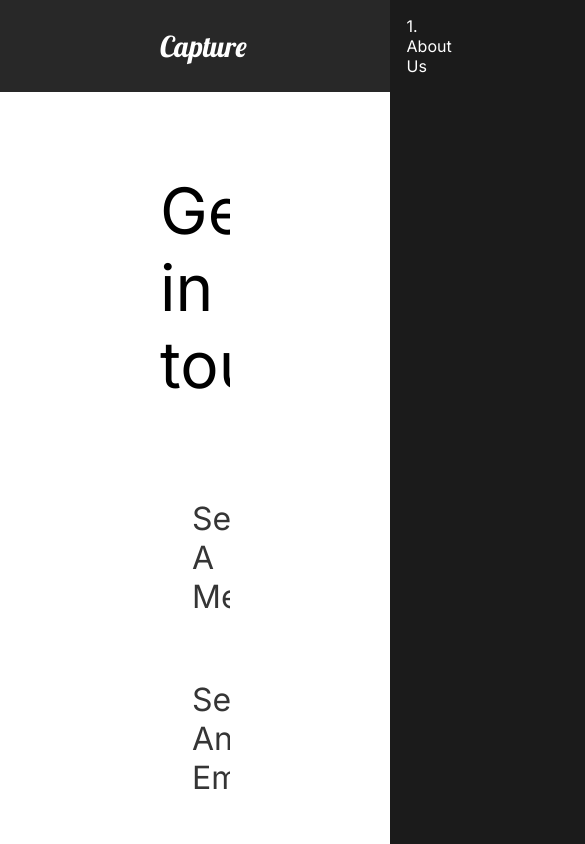
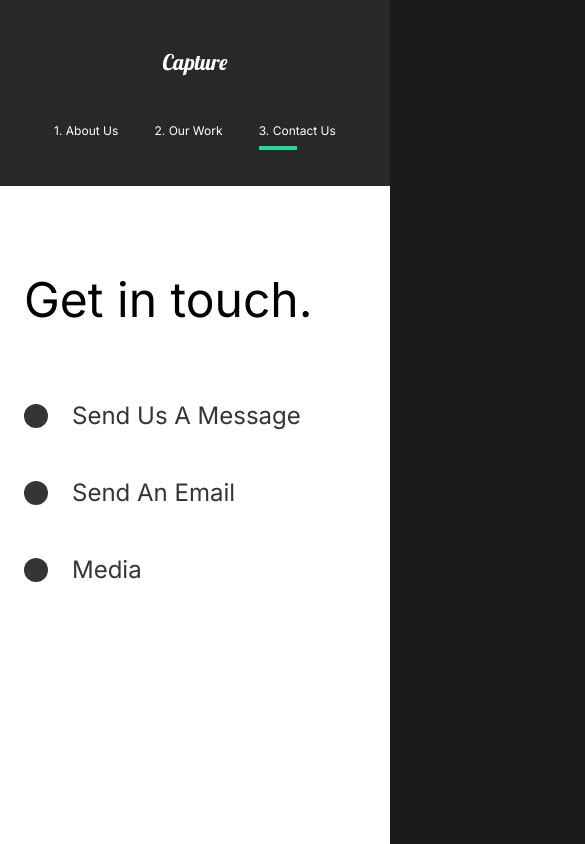
Before and after one commit to saarcohenn/sc-capture-portfolio, a React (Create React App) app: page /contact in a window 390 px wide. Shown: the top 844 px of the page, 585 px wide, since content can reach past the window. Built offline with nearby package versions, Linux system fonts and the light colour scheme.

Commit message:
[Added] - Mobile compatible (responsive css)

```diff
--- a/src/components/GlobalStyle.js
+++ b/src/components/GlobalStyle.js
@@ -6,6 +6,12 @@
     margin:0;
     padding:0;
     box-sizing:border-box;
+}
+
+html {
+    @media (max-width:1700px){
+        font-size: 75%;
+    }
 }
 
 body {
--- a/src/components/Nav.js
+++ b/src/components/Nav.js
@@ -1,8 +1,11 @@
 import React from "react";
 import styled from "styled-components";
 import { Link } from "react-router-dom";
+import { motion } from "framer-motion";
+import { useLocation } from "react-router-dom";
 
 const Nav = () => {
+  const { pathname } = useLocation();
   return (
     <StyledNav>
       <h1>
@@ -13,12 +16,27 @@
       <ul>
         <li>
           <Link to="/">1. About Us</Link>
+          <Line
+            transition={{ duration: 0.75 }}
+            initial={{ width: "0%" }}
+            animate={{ width: pathname === "/" ? "50%" : "0%" }}
+          />
         </li>
         <li>
           <Link to="/work">2. Our Work</Link>
+          <Line
+            transition={{ duration: 0.75 }}
+            initial={{ width: "0%" }}
+            animate={{ width: pathname === "/work" ? "50%" : "0%" }}
+          />
         </li>
         <li>
           <Link to="/contact">3. Contact Us</Link>
+          <Line
+            transition={{ duration: 0.75 }}
+            initial={{ width: "0%" }}
+            animate={{ width: pathname === "/contact" ? "50%" : "0%" }}
+          />
         </li>
       </ul>
     </StyledNav>
@@ -54,6 +72,34 @@
     font-family: "lobster", cursive;
     font-weight: lighter;
   }
+  @media (max-width: 1300px) {
+    flex-direction: column;
+    padding: 2rem 1rem;
+    ul {
+      padding: 2rem;
+      justify-content: space-around;
+      width: 100%;
+    }
+    li {
+      padding: 0;
+    }
+    #logo {
+      display: inline-block;
+      margin: 2rem;
+    }
+  }
+`;
+
+const Line = styled(motion.div)`
+  height: 0.3rem;
+  background-color: #23d997;
+  width: 0%;
+  position: absolute;
+  bottom: -80%;
+  left: 60%;
+  @media (max-width: 1500px) {
+    left: 0;
+  }
 `;
 
 export default Nav;
--- a/src/components/ServicesSection.js
+++ b/src/components/ServicesSection.js
@@ -75,11 +75,17 @@
     width: 70%;
     padding: 2rem 0rem 4rem 0rem;
   }
+  @media (max-width: 1300px) {
+    display: block;
+  }
 `;
 
 const Cards = styled.div`
   display: flex;
   flex-wrap: wrap;
+  @media (max-width: 1300px) {
+    justify-content: center;
+  }
 `;
 
 const Card = styled.div`
--- a/src/components/Wave.js
+++ b/src/components/Wave.js
@@ -20,7 +20,6 @@
           strokeWidth="10"
         />
       </WaveSvg>
-      ;
     </>
   );
 };
--- a/src/hooks/useScroll.js
+++ b/src/hooks/useScroll.js
@@ -3,7 +3,7 @@
 
 export const useScroll = () => {
   const controls = useAnimation();
-  const [element, view] = useInView({ threshold: 0.5 });
+  const [element, view] = useInView({ threshold: 0.3 });
   if (view) {
     controls.start("show");
   } else {
--- a/src/pages/ContactUs.js
+++ b/src/pages/ContactUs.js
@@ -50,10 +50,17 @@
   color: #353535;
   min-height: 90vh;
   background: white;
+  @media (max-width: 1500px) {
+    padding: 2rem;
+    font-size: 1rem;
+  }
 `;
 const Title = styled.div`
   margin-bottom: 4rem;
   color: black;
+  @media (max-width: 1300px) {
+    margin-top: 5rem;
+  }
 `;
 const Subtitle = styled.div`
   h2 {
--- a/src/pages/MovieDetails.js
+++ b/src/pages/MovieDetails.js
@@ -81,6 +81,10 @@
   margin: -1rem 10rem;
   align-items: center;
   justify-content: space-around;
+  @media (max-width: 1500px) {
+    display: block;
+    margin: 0rem 1rem;
+  }
 `;
 const ImageDisplay = styled.div`
   min-height: 50vh;
@@ -88,6 +92,9 @@
     width: 100%;
     height: 100vh;
     object-fit: cover;
+  }
+  @media (max-width: 1500px) {
+    display: none;
   }
 `;
 const Description = styled.div`
@@ -99,6 +106,9 @@
   p {
     font-weight: lighter;
   }
+  @media (max-width: 1500px) {
+    margin: 3rem 2rem 1rem 2rem;
+  }
 `;
 
 export default MovieDetails;
--- a/src/pages/OurWork.js
+++ b/src/pages/OurWork.js
@@ -94,6 +94,9 @@
   h2 {
     padding: 1rem 0rem;
   }
+  @media (max-width: 1300px) {
+    padding: 2rem;
+  }
 `;
 const Movie = styled(motion.div)`
   padding-bottom: 10rem;
@@ -119,6 +122,9 @@
   height: 100vh;
   background: #fffebf;
   z-index: 2;
+  @media (max-width: 1300px) {
+    display: none;
+  }
 `;
 const Frame2 = styled(Frame1)`
   background: #ff8efb;
--- a/src/styles.js
+++ b/src/styles.js
@@ -8,12 +8,26 @@
   justify-content: space-between;
   padding: 5rem 10rem;
   color: white;
+  @media (max-width: 1300px) {
+    display: block;
+    padding: 2rem;
+    text-align: center;
+  }
 `;
 
 export const Description = styled.div`
   flex: 1;
   padding-right: 5rem;
-  font-weight: lighter;
+  z-index: 1;
+  h2 {
+    font-weight: lighter;
+  }
+  @media (max-width: 1300px) {
+    padding: 0;
+    button {
+      margin: 2rem 0rem 5rem 0rem;
+    }
+  }
 `;
 
 export const Image = styled.div`
```
Also changed, not shown: 1 other file (tests, documents, lock files or other folders).
